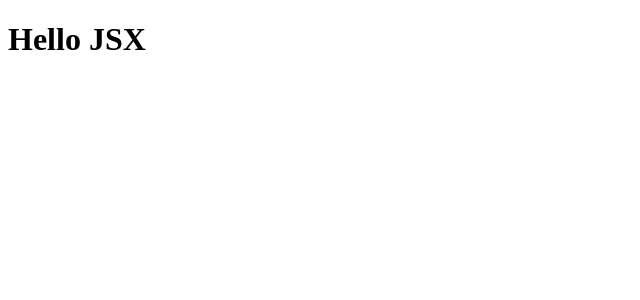
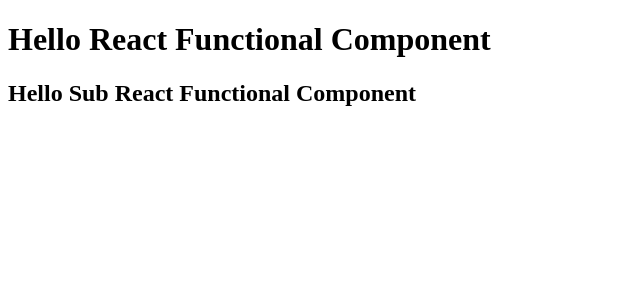
Before and after one commit to shreyadhaga/TeachReact, a React (Vite) app: page / in a window 1280 px wide. Shown: the top 300 px of the page, without its empty margins (0-640 px from the left). Built offline with nearby package versions, Linux system fonts and the light colour scheme.

Commit message:
Component Composition

```diff
--- a/App.js
+++ b/App.js
@@ -1,14 +1,21 @@
 import React from "react";
 import ReactDOM from 'react-dom/client';
 
-// React Element
-const heading = React.createElement('h1', { id: 'heading' }, 'Hello World')
+// React Components
+// Class Based Components - OLD
+// Functional Components - NEW
 
-// JSX - Javascript Syntax to make reaact simpler to write its Syntaxtical Sugar it just ensures that code is like HTML/XML Syntax
+// React Functional Copmponent is a function that returns a react elements
+const SubHeadingComponent = () => <h2> Hello Sub React Functional Component</h2>
 
-const jsxHeading = <h1> Hello JSX </h1>
-// jsxHeading is an react element
-// parcel uses babel to transpile jsx to js which is understandable by browsers
-// to write JSX in multiple lines its mandatory to wrap it in ()
+// Component Composition
+const HeadingComponent = () => (
+    <div>
+        <h1> Hello React Functional Component</h1>
+        <SubHeadingComponent />
+    </div>)
+
+
 const root = ReactDOM.createRoot(document.getElementById('root'));
-root.render(jsxHeading)
+root.render(<HeadingComponent/>
+)
```
